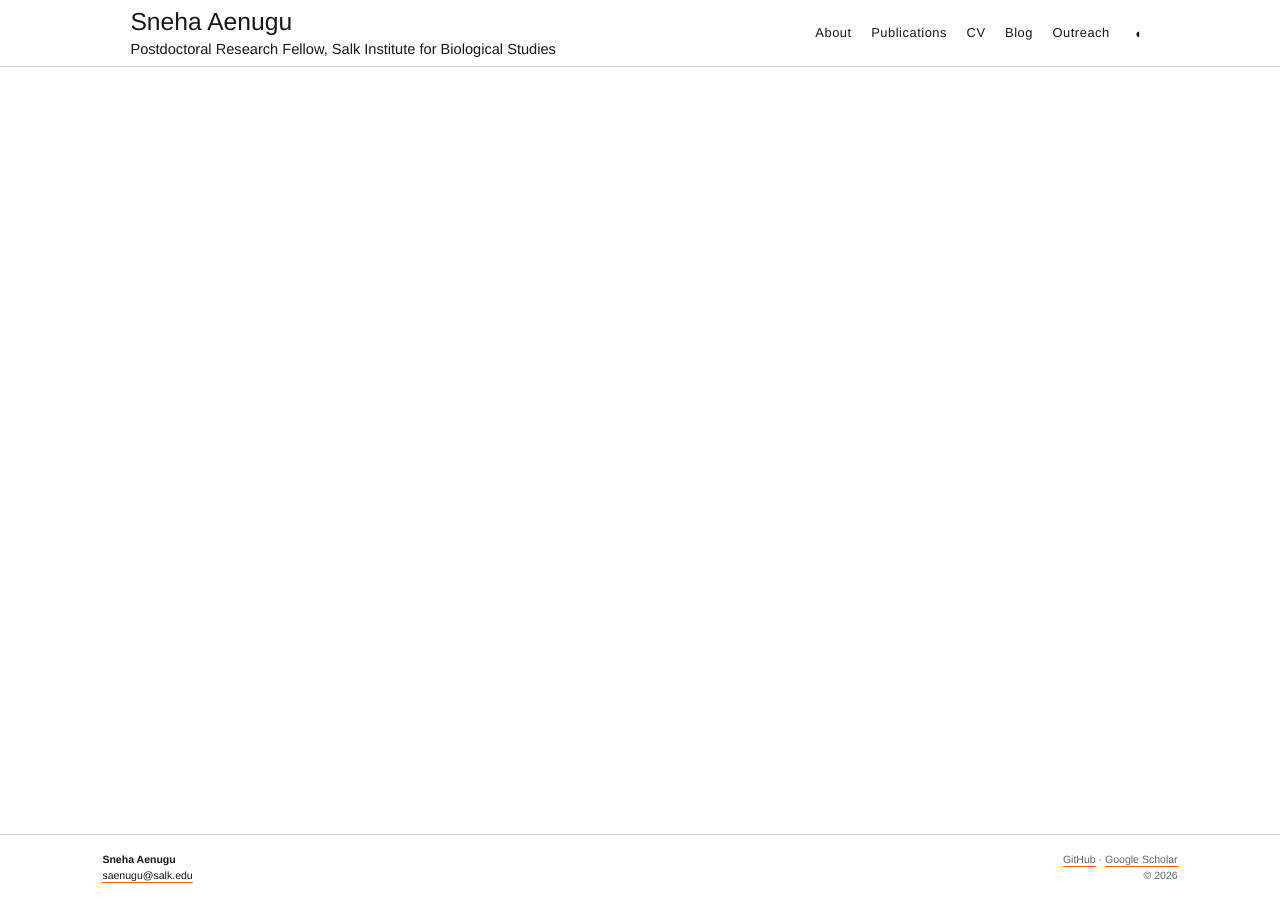
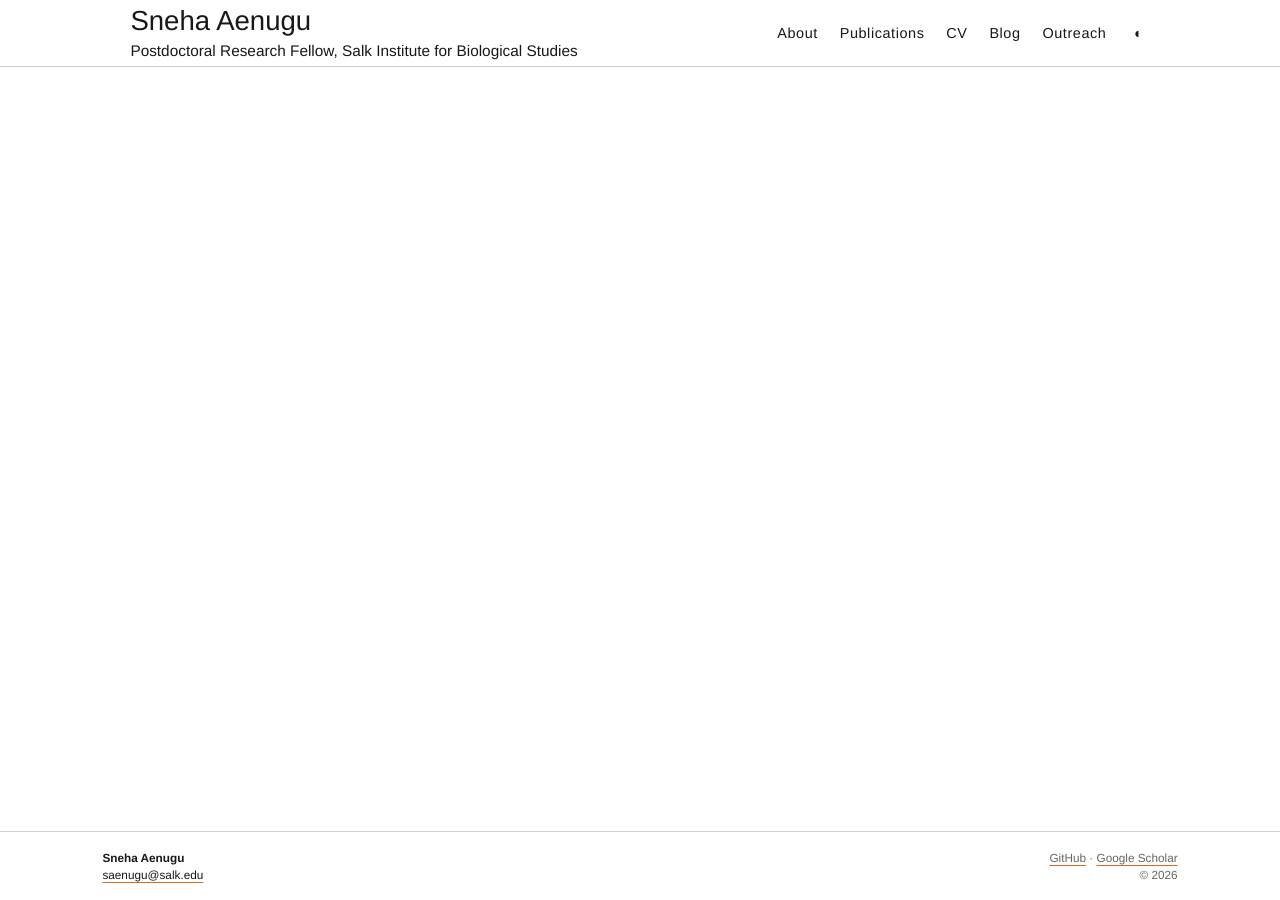
Before and after one commit to asneha213/asneha213.github.io, a Jekyll site: the page built from resources.md, in a window 1280 px wide. Built offline with Jekyll 4.4.1, drawn with Linux system fonts in a browser that asks for light colours.

Commit message:
Increase global typography scale

```diff
--- a/_sass/common.scss
+++ b/_sass/common.scss
@@ -1,6 +1,6 @@
 *{box-sizing:border-box}
 :root{--ink:#171916;--paper:#fff;--muted:#656960;--rule:#cfd2ca;--accent:#d96818;--serif:'Helvetica Neue',Helvetica,Arial,sans-serif;--page-gutter:clamp(48px,8vw,140px)}
-html{scroll-behavior:smooth;font-size:17px}
+html{scroll-behavior:smooth;font-size:19px}
 body{min-height:100vh;margin:0;color:var(--ink);background:var(--paper);font:12px/1.45 'Helvetica Neue',Helvetica,Arial,sans-serif;display:flex;flex-direction:column}
 body.dark{--ink:#ecede8;--paper:#171916;--muted:#b7bbb1;--rule:#44483f;--accent:#ff9b52}
 .site-shell{flex:1 0 auto}.container{width:100%;margin:0;padding-inline:var(--page-gutter)}
@@ -25,4 +25,4 @@ a{color:inherit;text-decoration-color:var(--accent);text-underline-offset:3px}a:
 .outreach-videos{display:grid;grid-template-columns:repeat(2,minmax(0,1fr));gap:24px 20px}.video-card{display:block;text-decoration:none}.video-thumbnail{position:relative;display:block;aspect-ratio:16/9;overflow:hidden;border:1px solid var(--rule);background:#111}.video-thumbnail img{width:100%;height:100%;object-fit:cover}.video-play{position:absolute;left:50%;top:50%;width:42px;height:30px;display:grid;place-items:center;transform:translate(-50%,-50%);border-radius:7px;background:#f00;color:#fff}.video-label{display:block;margin-top:9px;color:var(--accent);font-size:.64rem;font-weight:700;letter-spacing:.1em;text-transform:uppercase}.video-card strong{display:block;margin-top:3px;font:400 1rem/1.25 var(--serif)}
 footer{border-top:1px solid var(--rule)}.footer-inner{width:100%;margin:0;padding:17px var(--page-gutter);display:flex;justify-content:space-between;font-size:.62rem}.footer-meta{text-align:right;color:var(--muted)}img,iframe,video{max-width:100%}ul,ol{padding-left:1.3rem}
 @media(max-width:860px){.top-nav{align-items:flex-start;flex-direction:column;padding-top:18px;gap:.5rem}.nav-links{width:100%;height:auto;overflow-x:auto}.nav-item{padding:10px 0 14px}.portrait-card{width:35%;margin:100px 22px 16px 24px}.home-grid{grid-template-columns:1fr}}
-@media(max-width:580px){:root{--page-gutter:20px}html{font-size:16px}.container{padding-inline:var(--page-gutter)}.page-header,.prose-page{padding-left:18px;padding-right:18px}.portrait-card{width:calc(100% - 40px);float:none;margin:20px auto 0}.hero h1{font-size:clamp(1.4rem,6vw,1.75rem);white-space:normal}.outreach-videos{grid-template-columns:1fr}.cv-item{grid-template-columns:1fr;gap:.25rem}.footer-inner{flex-direction:column}.footer-meta{text-align:left}}
+@media(max-width:580px){:root{--page-gutter:20px}html{font-size:17px}.container{padding-inline:var(--page-gutter)}.page-header,.prose-page{padding-left:18px;padding-right:18px}.portrait-card{width:calc(100% - 40px);float:none;margin:20px auto 0}.hero h1{font-size:clamp(1.4rem,6vw,1.75rem);white-space:normal}.outreach-videos{grid-template-columns:1fr}.cv-item{grid-template-columns:1fr;gap:.25rem}.footer-inner{flex-direction:column}.footer-meta{text-align:left}}
```
